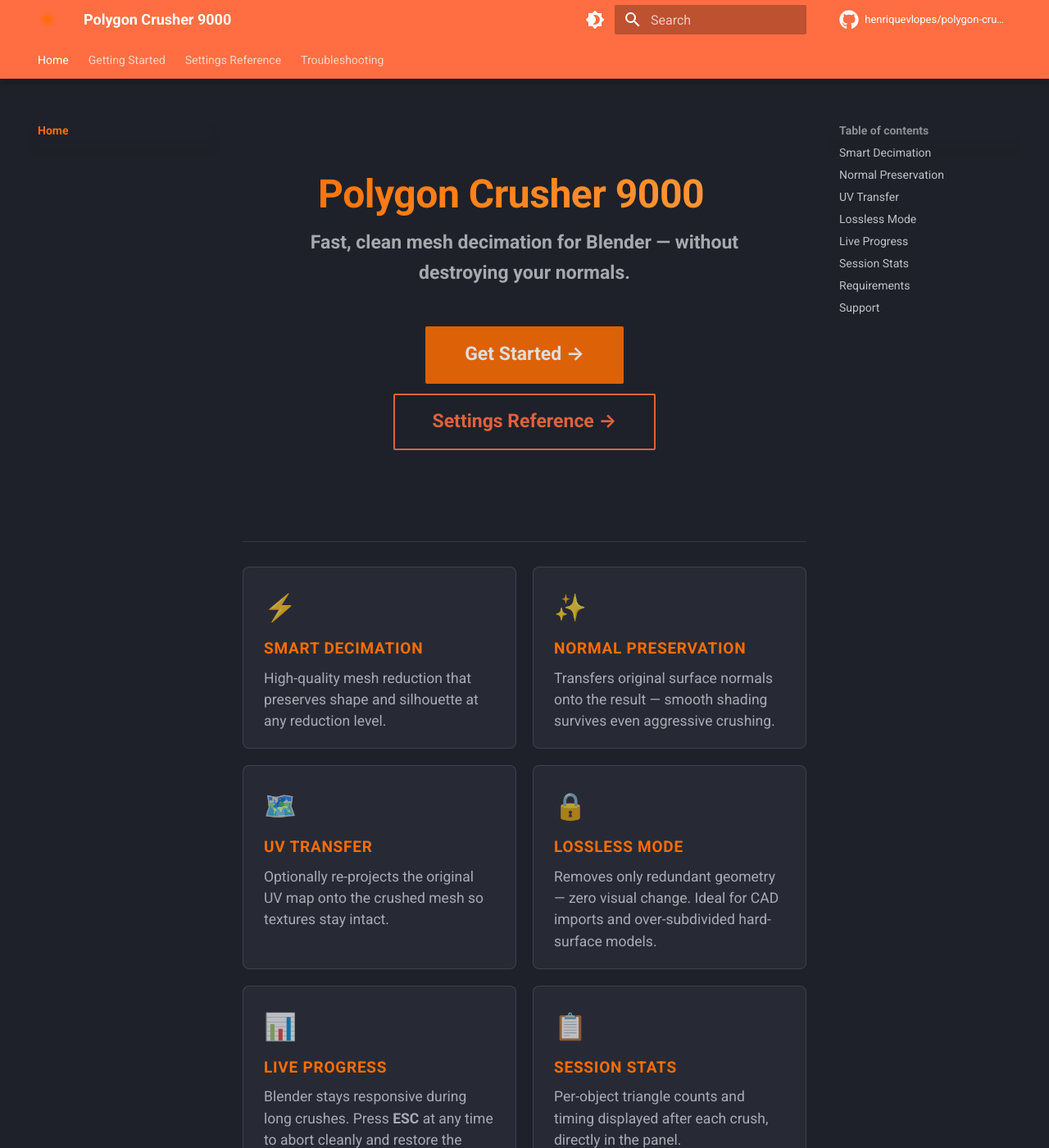
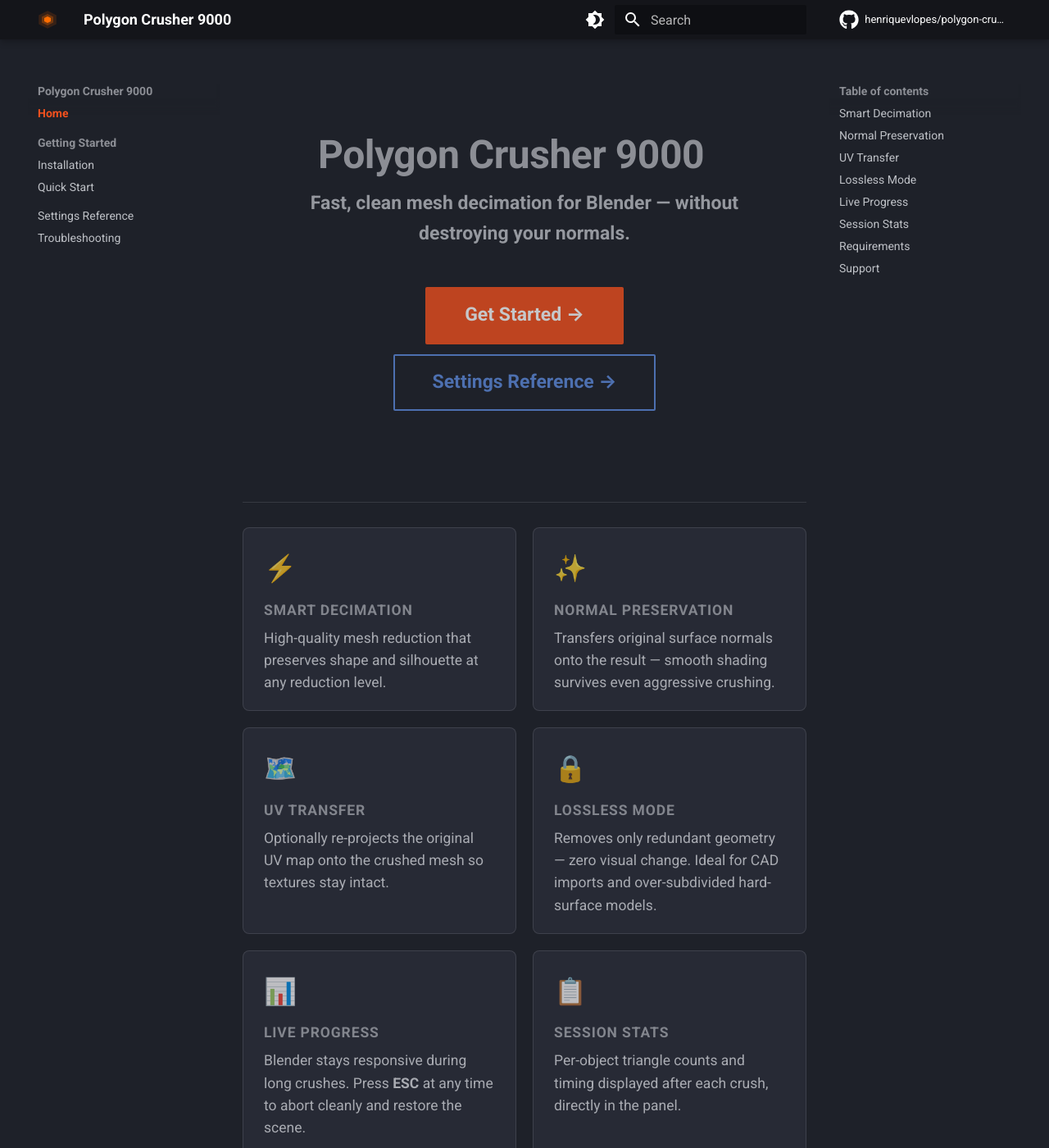
Before and after one commit to henriquevlopes/polygon-crusher-9000-docs, an MkDocs documentation site: the page built from docs/index.md, in a window 1280 px wide and 1400 px high. Shown: the whole window at 82% size. Built offline with MkDocs 1.6.1 and Material for MkDocs 9.7.7, drawn with Linux system fonts in a browser that asks for light colours; comment, search, counter and statistics services are not loaded.

Commit message:
Switch to sidebar nav, neutral black/white palette, muted card styling
Co-Authored-By: Claude Sonnet 4.6 <noreply@anthropic.com>

```diff
--- a/docs/stylesheets/extra.css
+++ b/docs/stylesheets/extra.css
@@ -1,13 +1,8 @@
 /* ── Brand colours ──────────────────────────────────────────────────── */
 :root {
-  --pc-orange: #ff6d00;
-  --pc-orange-light: #ff9e40;
-  --pc-orange-dim: rgba(255, 109, 0, 0.12);
-}
-
-/* ── Navigation tabs ────────────────────────────────────────────────── */
-.md-tabs {
-  background-color: var(--md-primary-fg-color);
+  --pc-orange: #f4511e;
+  --pc-orange-light: #ff7043;
+  --pc-orange-dim: rgba(244, 81, 30, 0.10);
 }
 
 /* ── Hero section on homepage ───────────────────────────────────────── */
@@ -20,15 +15,11 @@
   font-size: 2.4rem;
   font-weight: 800;
   margin-bottom: 0.5rem;
-  background: linear-gradient(135deg, var(--pc-orange), var(--pc-orange-light));
-  -webkit-background-clip: text;
-  -webkit-text-fill-color: transparent;
-  background-clip: text;
 }
 
 .pc-hero p {
   font-size: 1.15rem;
-  opacity: 0.85;
+  opacity: 0.75;
   max-width: 560px;
   margin: 0 auto 2rem;
 }
@@ -65,17 +56,17 @@
 }
 
 .pc-card h3 {
-  font-size: 0.95rem;
+  font-size: 0.875rem;
   font-weight: 700;
   margin: 0 0 0.4rem;
-  color: var(--pc-orange);
   text-transform: uppercase;
-  letter-spacing: 0.04em;
+  letter-spacing: 0.05em;
+  opacity: 0.6;
 }
 
 .pc-card p {
   font-size: 0.875rem;
-  line-height: 1.5;
+  line-height: 1.55;
   margin: 0;
   opacity: 0.85;
 }
@@ -92,16 +83,15 @@
   border-color: var(--pc-orange-light) !important;
 }
 
-/* ── Admonition accent ──────────────────────────────────────────────── */
+/* ── Admonition ─────────────────────────────────────────────────────── */
 .md-typeset .admonition,
 .md-typeset details {
   border-radius: 6px;
 }
 
-/* ── Table styling ──────────────────────────────────────────────────── */
+/* ── Table header ───────────────────────────────────────────────────── */
 .md-typeset table:not([class]) th {
-  background-color: var(--pc-orange-dim);
-  color: var(--md-default-fg-color);
+  background-color: var(--md-code-bg-color);
 }
 
 /* ── Sidebar active link ────────────────────────────────────────────── */
@@ -109,8 +99,3 @@
   color: var(--pc-orange) !important;
   font-weight: 600;
 }
-
-/* ── Footer nav ─────────────────────────────────────────────────────── */
-.md-footer {
-  background-color: var(--md-primary-fg-color);
-}
--- a/mkdocs.yml
+++ b/mkdocs.yml
@@ -12,14 +12,14 @@ theme:
   favicon: assets/logo.svg
   palette:
     - scheme: slate
-      primary: deep orange
-      accent: orange
+      primary: black
+      accent: deep orange
       toggle:
         icon: material/brightness-4
         name: Switch to light mode
     - scheme: default
-      primary: deep orange
-      accent: orange
+      primary: white
+      accent: deep orange
       toggle:
         icon: material/brightness-7
         name: Switch to dark mode
@@ -28,8 +28,7 @@ theme:
     - navigation.instant.prefetch
     - navigation.top
     - navigation.sections
-    - navigation.tabs
-    - navigation.tabs.sticky
+    - navigation.expand
     - navigation.footer
     - toc.follow
     - search.highlight
```
